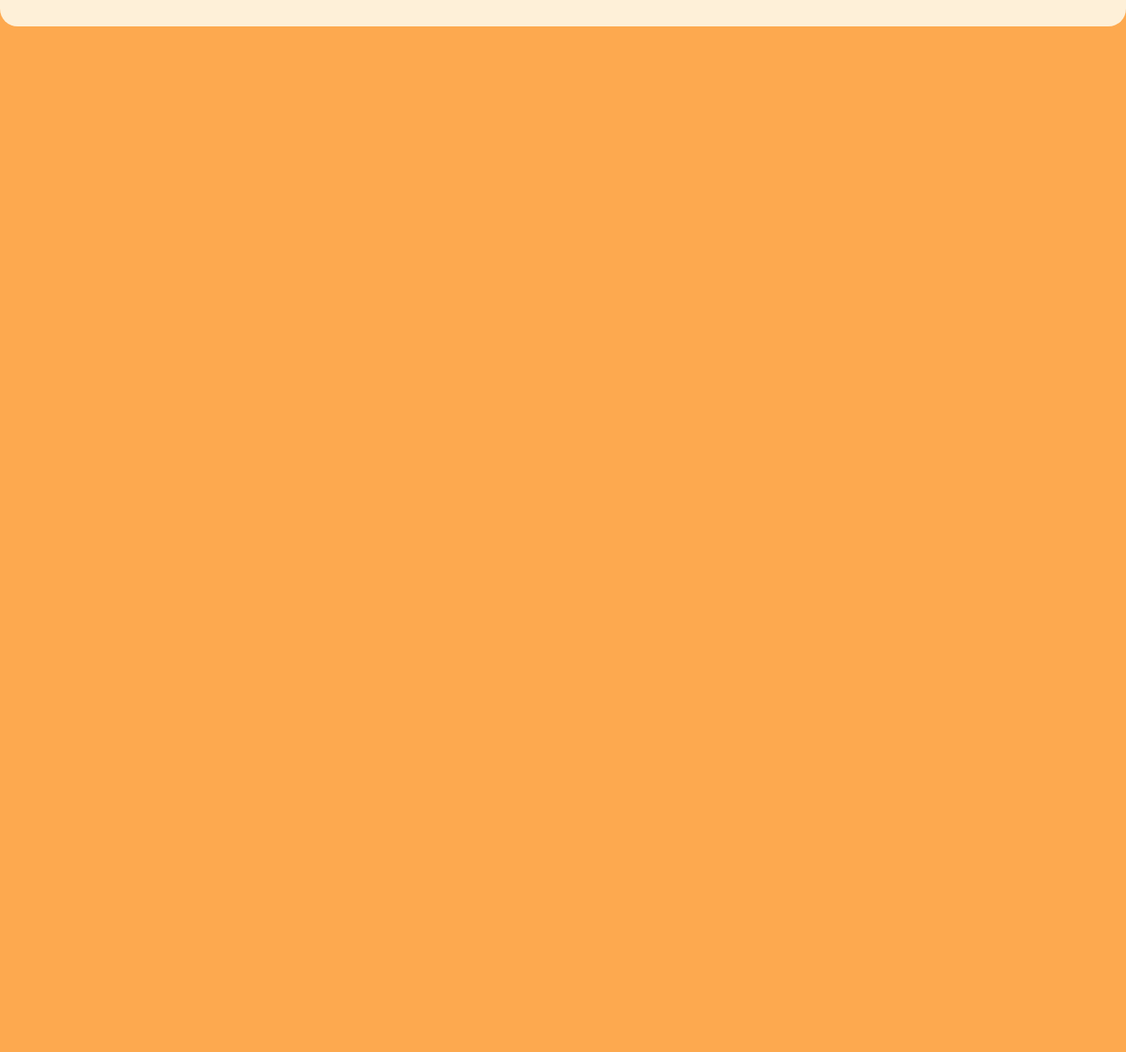
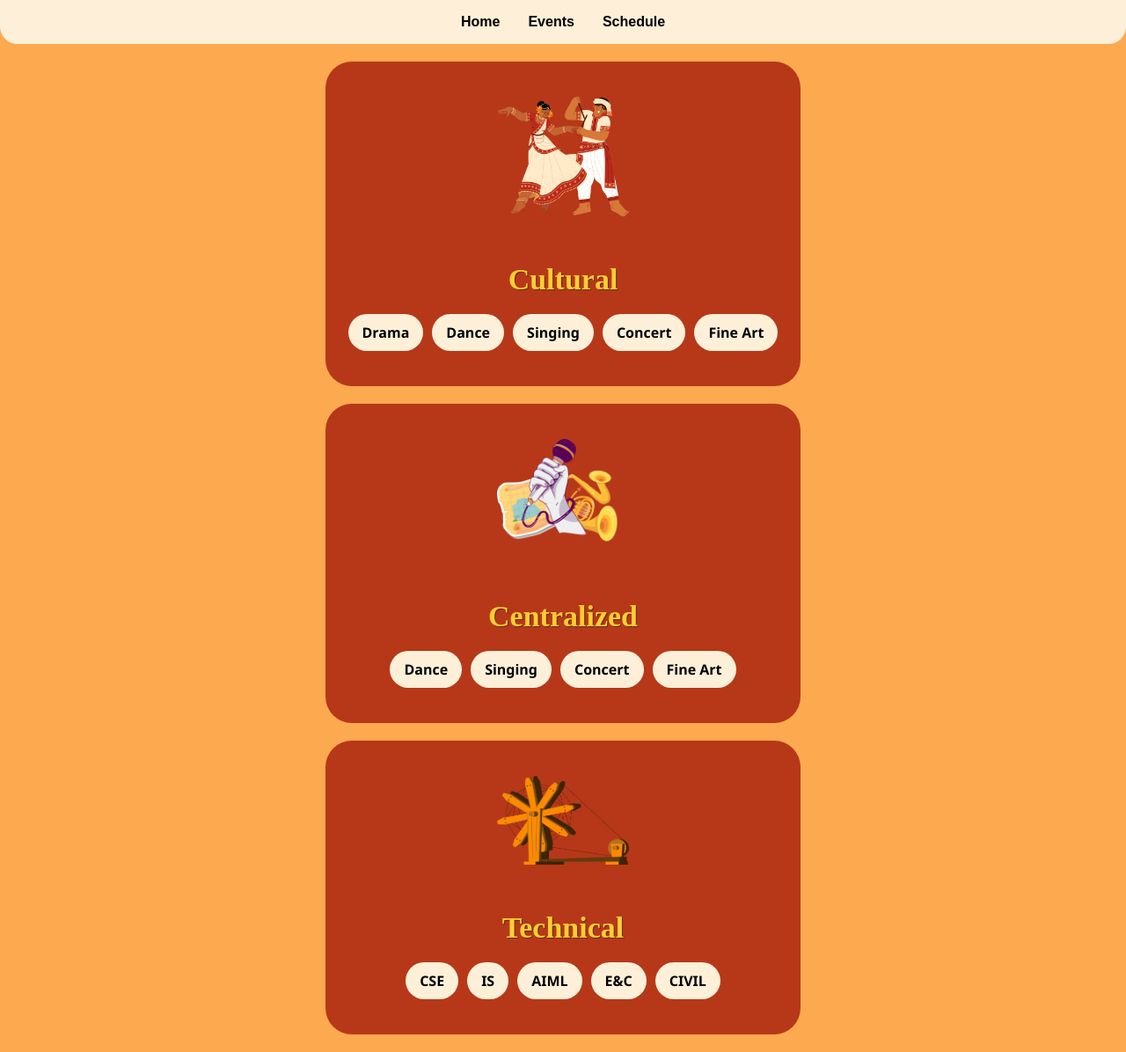
Before and after one commit to kulkarnimanoj0909/Events_Insignia, a plain HTML site: page index.html in a window 1280 px wide. Shown: the whole page at 88% size. Before the commit the page ends 800 px from the top, so only its background shows below. Drawn offline with Linux system fonts and the light colour scheme.

Commit message:
Update index.html

```diff
--- a/index.html
+++ b/index.html
@@ -4,21 +4,62 @@
   <meta charset="UTF-8" />
   <meta name="viewport" content="width=device-width, initial-scale=1.0"/>
   <title>Events Page</title>
- <link rel="stylesheet" href="styles.css" />
+  <link rel="stylesheet" href="styles.css" />
 </head>
 <body>
 
-  <!-- <nav class="navbar">
-    <button>Home</button>
-    <button>Events</button>
-    <button>Schedule</button>
-  </nav> -->
-  <nav class="navbar" id="navbar"></nav>
+  <!-- Navbar -->
+  <nav class="navbar" id="navbar">
+    <button onclick="location.href='index.html'">Home</button>
+    <button onclick="document.getElementById('eventContainer').scrollIntoView({ behavior: 'smooth' })">Events</button>
+    <button onclick="location.href='schedule.html'">Schedule</button>
+  </nav>
 
+  <!-- Events Container with static content -->
+  <main id="eventContainer">
 
-  <main id="eventContainer"></main>
+    <!-- Cultural Section -->
+    <section class="event-section">
+      <img src="assets/cultural.png" alt="Cultural" class="section-img" />
+      <h2 class="event-title">Cultural</h2>
+      <div class="event-buttons">
+        <a href="details.html?event=Drama">Drama</a>
+        <a href="details.html?event=Dance">Dance</a>
+        <a href="details.html?event=Singing">Singing</a>
+        <a href="details.html?event=Concert">Concert</a>
+        <a href="details.html?event=Fine%20Art">Fine Art</a>
+      </div>
+    </section>
 
+    <!-- Centralized Section -->
+    <section class="event-section">
+      <img src="assets/centralized.png" alt="Centralized" class="section-img" />
+      <h2 class="event-title">Centralized</h2>
+      <div class="event-buttons">
+        <a href="details.html?event=Dance">Dance</a>
+        <a href="details.html?event=Singing">Singing</a>
+        <a href="details.html?event=Concert">Concert</a>
+        <a href="details.html?event=Fine%20Art">Fine Art</a>
+      </div>
+    </section>
 
-  <script src="script.js"></script>
+    <!-- Technical Section -->
+    <section class="event-section">
+      <img src="assets/technical.png" alt="Technical" class="section-img" />
+      <h2 class="event-title">Technical</h2>
+      <div class="event-buttons">
+        <a href="branches.html?branch=CSE">CSE</a>
+        <a href="branches.html?branch=IS">IS</a>
+        <a href="branches.html?branch=AIML">AIML</a>
+        <a href="branches.html?branch=E%26C">E&C</a>
+        <a href="branches.html?branch=CIVIL">CIVIL</a>
+      </div>
+    </section>
+
+  </main>
+
+  <!-- Optional: JS for dynamic rendering if needed -->
+  <!-- <script src="script.js"></script> -->
+
 </body>
 </html>
```
